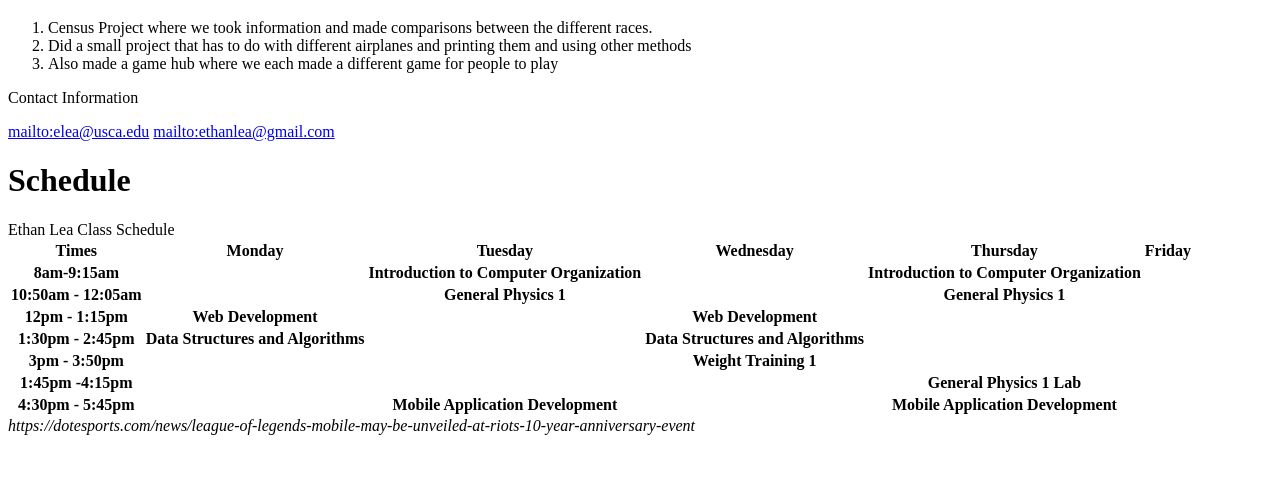
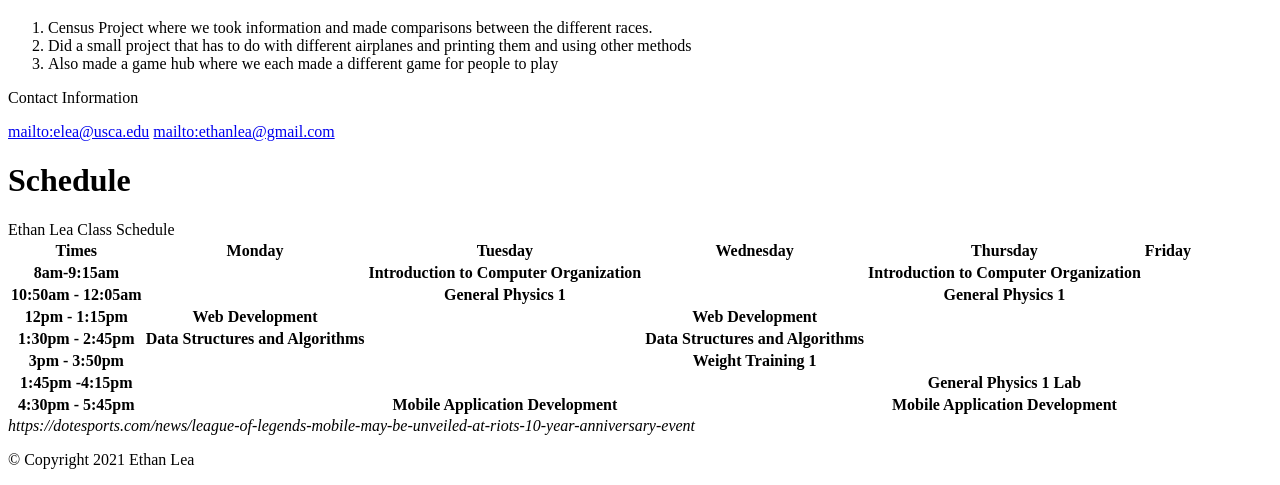
Before and after one commit to Onegang1/CSCI225, a plain HTML site: page index.html in a window 1280 px wide. Shown: the part 568-1053 px from the top of the page. Before the commit the page ends 1011 px from the top, so only its background shows below. Drawn offline with Linux system fonts and the light colour scheme.

Commit message:
final update

```diff
--- a/index.html
+++ b/index.html
@@ -133,7 +133,7 @@
 </body>
 <footer>
     <cite>https://dotesports.com/news/league-of-legends-mobile-may-be-unveiled-at-riots-10-year-anniversary-event</cite>
-
+    <p>&copy Copyright 2021 Ethan Lea</p>
 </footer>
 
 
```
